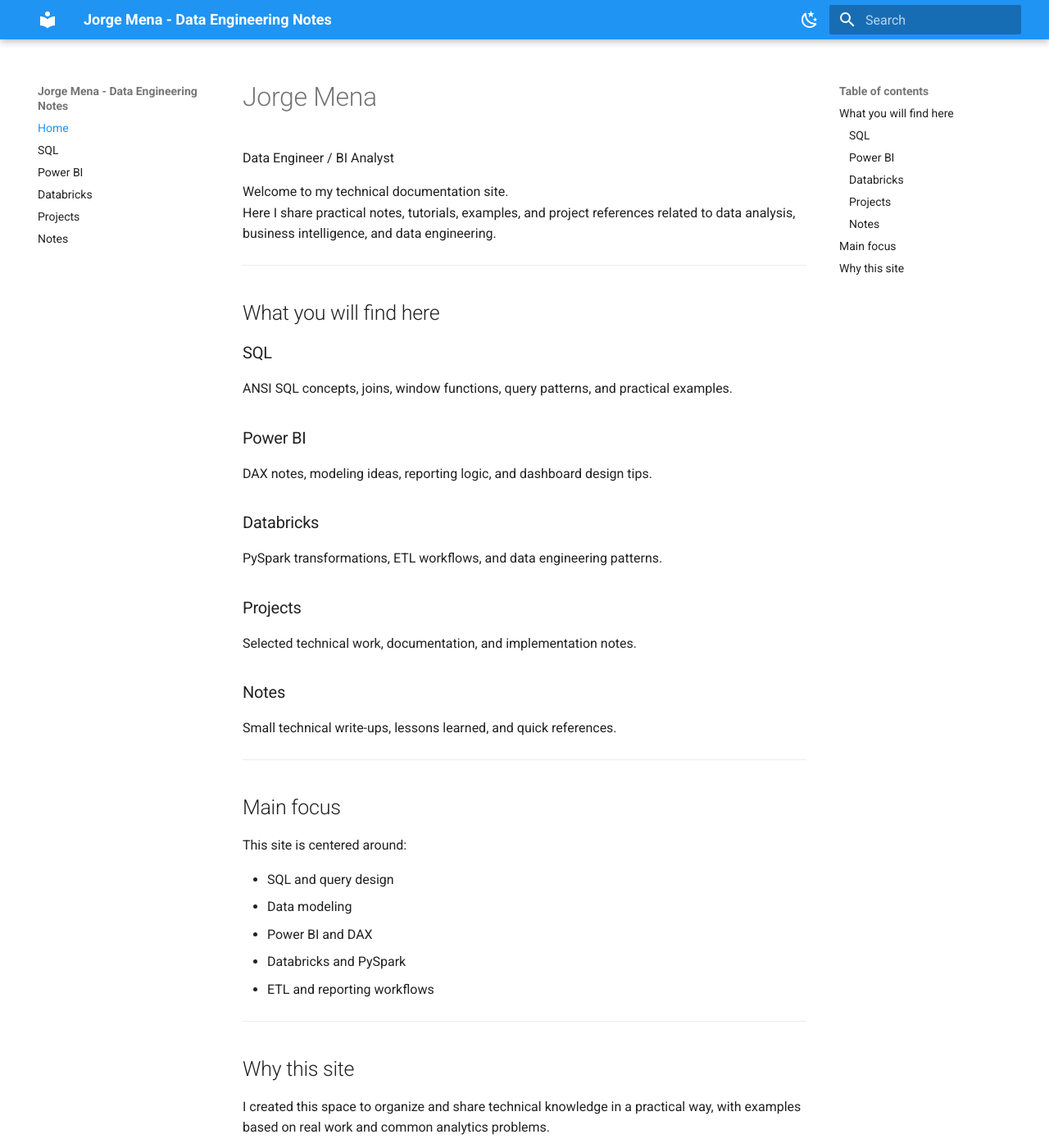
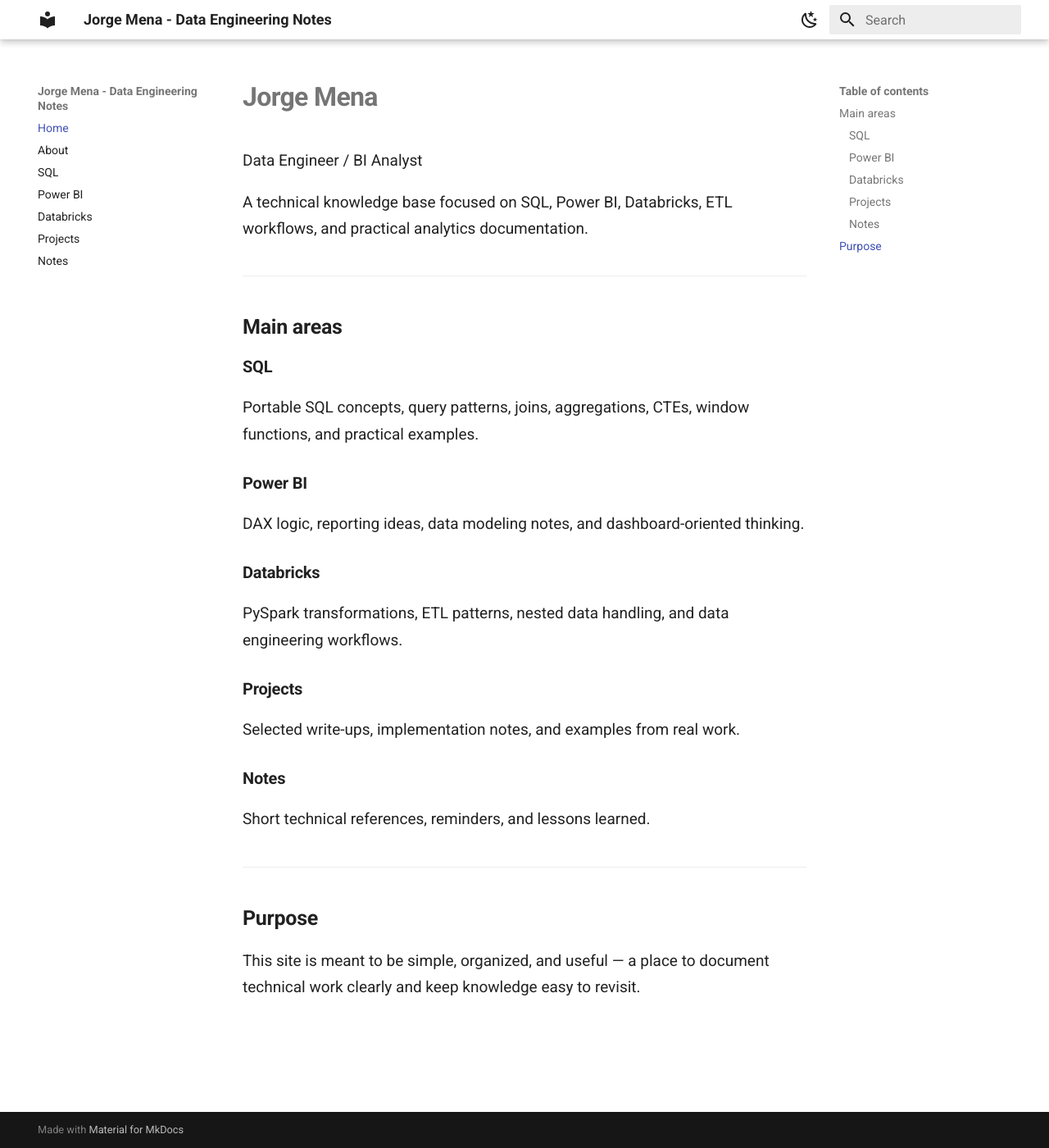
Before and after one commit to JorgeMena92/dataworld, an MkDocs documentation site: the page built from docs/index.md, in a window 1280 px wide and 1400 px high. Shown: the whole window at 82% size. Built offline with MkDocs 1.6.1 and Material for MkDocs 9.7.7, drawn with Linux system fonts in a browser that asks for light colours.

Commit message:
Improve about page and site styling

```diff
--- a/docs/index.md
+++ b/docs/index.md
@@ -2,42 +2,29 @@
 
 Data Engineer / BI Analyst
 
-Welcome to my technical documentation site.
-Here I share practical notes, tutorials, examples, and project references related to data analysis, business intelligence, and data engineering.
+A technical knowledge base focused on SQL, Power BI, Databricks, ETL workflows, and practical analytics documentation.
 
 ---
 
-## What you will find here
+## Main areas
 
 ### SQL
-ANSI SQL concepts, joins, window functions, query patterns, and practical examples.
+Portable SQL concepts, query patterns, joins, aggregations, CTEs, window functions, and practical examples.
 
 ### Power BI
-DAX notes, modeling ideas, reporting logic, and dashboard design tips.
+DAX logic, reporting ideas, data modeling notes, and dashboard-oriented thinking.
 
 ### Databricks
-PySpark transformations, ETL workflows, and data engineering patterns.
+PySpark transformations, ETL patterns, nested data handling, and data engineering workflows.
 
 ### Projects
-Selected technical work, documentation, and implementation notes.
+Selected write-ups, implementation notes, and examples from real work.
 
 ### Notes
-Small technical write-ups, lessons learned, and quick references.
+Short technical references, reminders, and lessons learned.
 
 ---
 
-## Main focus
+## Purpose
 
-This site is centered around:
-
-- SQL and query design
-- Data modeling
-- Power BI and DAX
-- Databricks and PySpark
-- ETL and reporting workflows
-
----
-
-## Why this site
-
-I created this space to organize and share technical knowledge in a practical way, with examples based on real work and common analytics problems.
+This site is meant to be simple, organized, and useful — a place to document technical work clearly and keep knowledge easy to revisit.
--- /dev/null
+++ b/docs/stylesheets/extra.css
@@ -0,0 +1,33 @@
+.md-typeset h1 {
+  font-weight: 700;
+  letter-spacing: -0.02em;
+}
+
+.md-typeset h2 {
+  margin-top: 2.2rem;
+  font-weight: 700;
+}
+
+.md-typeset h3 {
+  margin-top: 1.4rem;
+  font-weight: 600;
+}
+
+.md-typeset p,
+.md-typeset li {
+  font-size: 0.95rem;
+  line-height: 1.7;
+}
+
+.md-content__inner {
+  max-width: 850px;
+  margin: 0 auto;
+}
+
+.md-typeset hr {
+  margin: 2rem 0;
+}
+
+.md-header__title {
+  font-weight: 700;
+}
--- a/mkdocs.yml
+++ b/mkdocs.yml
@@ -6,28 +6,35 @@ theme:
   name: material
   palette:
     - scheme: default
-      primary: blue
-      accent: blue
+      primary: white
+      accent: indigo
       toggle:
         icon: material/weather-night
         name: Switch to dark mode
     - scheme: slate
-      primary: blue
+      primary: black
       accent: blue
       toggle:
         icon: material/weather-sunny
         name: Switch to light mode
+
   features:
     - navigation.sections
     - navigation.expand
+    - navigation.top
     - content.code.copy
     - search.highlight
     - search.share
+    - content.action.edit
 
 nav:
   - Home: index.md
+  - About: about.md
   - SQL: sql/index.md
   - Power BI: powerbi/index.md
   - Databricks: databricks/index.md
   - Projects: projects/index.md
   - Notes: notes/index.md
+
+extra_css:
+  - stylesheets/extra.css
```
Also changed, not shown: docs/about.md (added, +79 -0 lines).
